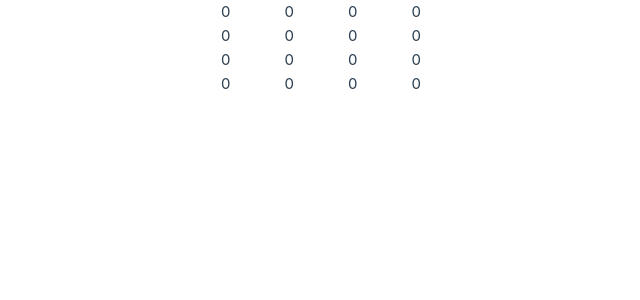
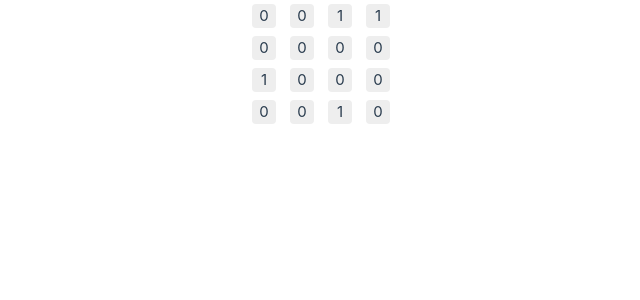
Before and after one commit to MinooYu/yumopot_server, a Vue app in the folder vue-project/: page / in a window 1280 px wide. Shown: the top 300 px of the page, without its empty margins (319-959 px from the left). Built offline with nearby package versions, Linux system fonts and the light colour scheme.

Commit message:
地雷設置

```diff
--- a/vue-project/src/App.vue
+++ b/vue-project/src/App.vue
@@ -1,3 +1,13 @@
+<template>
+	<div class="mlr-a w-152" v-for="(row, i) in rows" :key="i" style="display: flex;">
+		<div class="mlr-a" v-for="(data, j) in row" :key="j">
+			<div class="minescell" style="text-align: center; background-color: #eee; border-radius: 4px; margin: 4px;">
+				<a>{{ data }}</a>
+			</div>
+		</div>
+	</div>
+</template>
+
 <script>
 
 export default {
@@ -5,9 +15,20 @@ export default {
 		{
 			mines: [],
 			rows: [[0,0,0,0],[0,0,0,0],[0,0,0,0],[0,0,0,0]],
+			minescnt: 4,
 		}
 	),
 	mounted() {
+
+		for(var i=0; i < this.minescnt; i++)
+		{
+			var x = getRandomInt(4)
+			var y = getRandomInt(4)
+
+			if(this.rows[x][y] == 1) { i--;	continue; }
+
+			this.rows[x][y] = 1
+		}
 
 	},
 	methods: {
@@ -15,21 +36,22 @@ export default {
 	}
 }
 
-
+function getRandomInt(max) {
+  return Math.floor(Math.random() * max);
+}
 </script>
-
-<template>
-	<div class="mlr-a" v-for="(row, i) in rows" :key="i" style="width: 254px; display: flex;">
-		<div v-for="(data, j) in row" :key="j" style="width: 122px;">
-			<div style="width: 16px; text-align: center;" class="mlr-a">
-				<a>{{ data }}</a>
-			</div>
-		</div>
-	</div>
-</template>
 
 <style scoped>
 .mlr-a {
 	margin-left: auto; margin-right: auto;
 }
+
+.w-152 {
+	width: 152px
+}
+
+.minescell {
+	width: 24px;
+	height: 24px;
+}
 </style>
```
